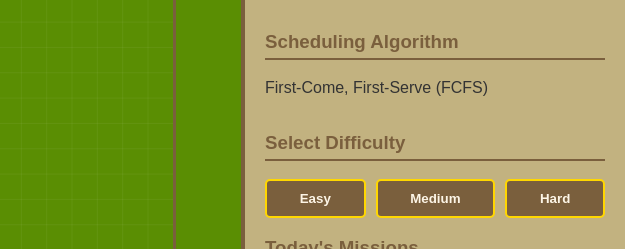
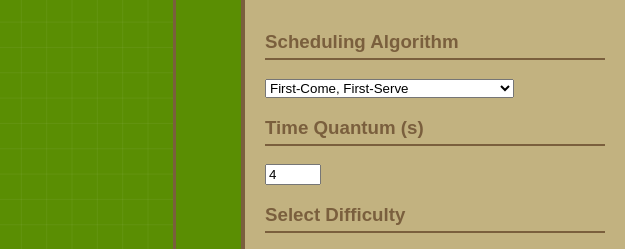
Before and after one commit to garvit-sharma147/Ganttplay, a plain HTML site: page index.html in a window 1280 px wide. Shown: the part 277-526 px from the top of the page, 655-1280 px from the left. Drawn offline with Linux system fonts and the light colour scheme.

Commit message:
Updated HTML structure and for GANTTPLAY

```diff
--- a/index.html
+++ b/index.html
@@ -3,7 +3,7 @@
 <head>
     <meta charset="UTF-8">
     <meta name="viewport" content="width=device-width, initial-scale=1.0">
-    <title>Village Scheduler - FCFS</title>
+    <title>GANTTPLAY Scheduler</title>
     <link rel="stylesheet" href="style.css">
 </head>
 <body>
@@ -30,7 +30,19 @@
 
             <section class="algorithm-section">
                 <h3>Scheduling Algorithm</h3>
-                <p>First-Come, First-Serve (FCFS)</p>
+                <select id="algorithm-select">
+                    <option value="FCFS">First-Come, First-Serve</option>
+                    <option value="SJF">Shortest Job First (SJF)</option>
+                    <option value="SRTF">Shortest Remaining Time First (SRTF)</option>
+                    <option value="PriorityNP">Priority (Non-Preemptive)</option>
+                    <option value="PriorityP">Priority (Preemptive)</option>
+                    <option value="RR">Round Robin</option>
+                </select>
+            </section>
+
+            <section class="algorithm-settings-section" id="tq-container">
+                <h3>Time Quantum (s)</h3>
+                <input type="number" id="time-quantum" value="4" min="1" max="10">
             </section>
 
             <section class="difficulty-section">
```
